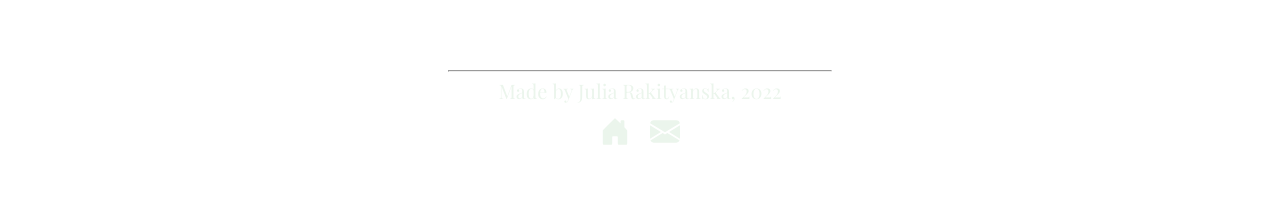
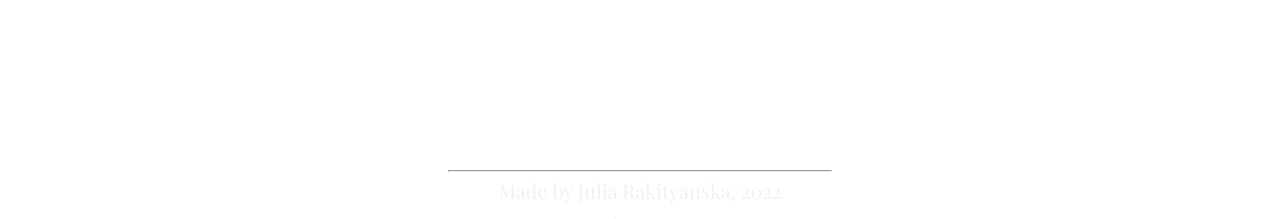
Before and after one commit to JuliaRa411/Weather-React-hooks, a React (Create React App) app: page / in a window 1280 px wide. Shown: the part 891-1110 px from the top of the page. Before the commit the page ends 1054 px from the top, so only its background shows below. Built offline with nearby package versions, Linux system fonts and the light colour scheme.

Commit message:
Update App.css

```diff
--- a/src/App.css
+++ b/src/App.css
@@ -149,7 +149,7 @@ h5{
  .decor{
    display: flex;
    justify-content: center;
-   margin-top: 450px;
+   margin-top: 550px;
  }
  .hr{
   color: #ebf5ec;
@@ -204,7 +204,7 @@ font-size:30px;
 .decor{
   display: flex;
   justify-content: center;
-  margin-top: 400px;
+  margin-top: 450px;
 }
 .hr{
  color: #ebf5ec;
```
